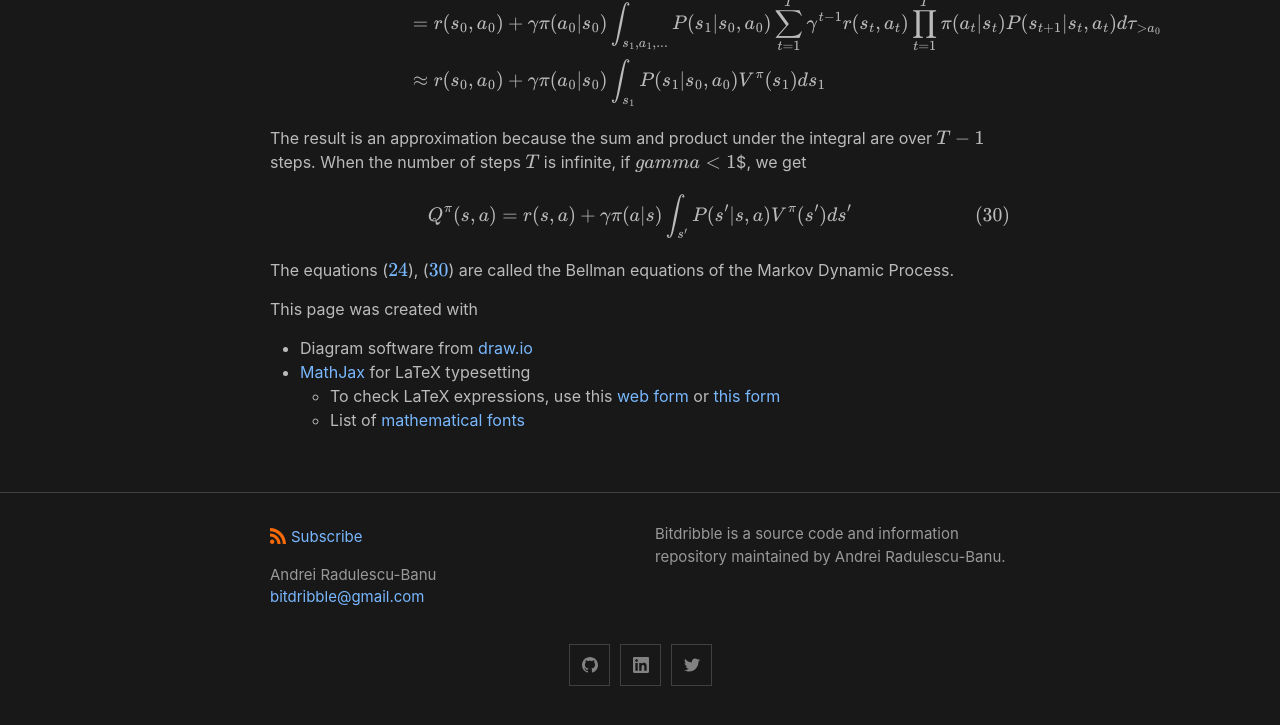
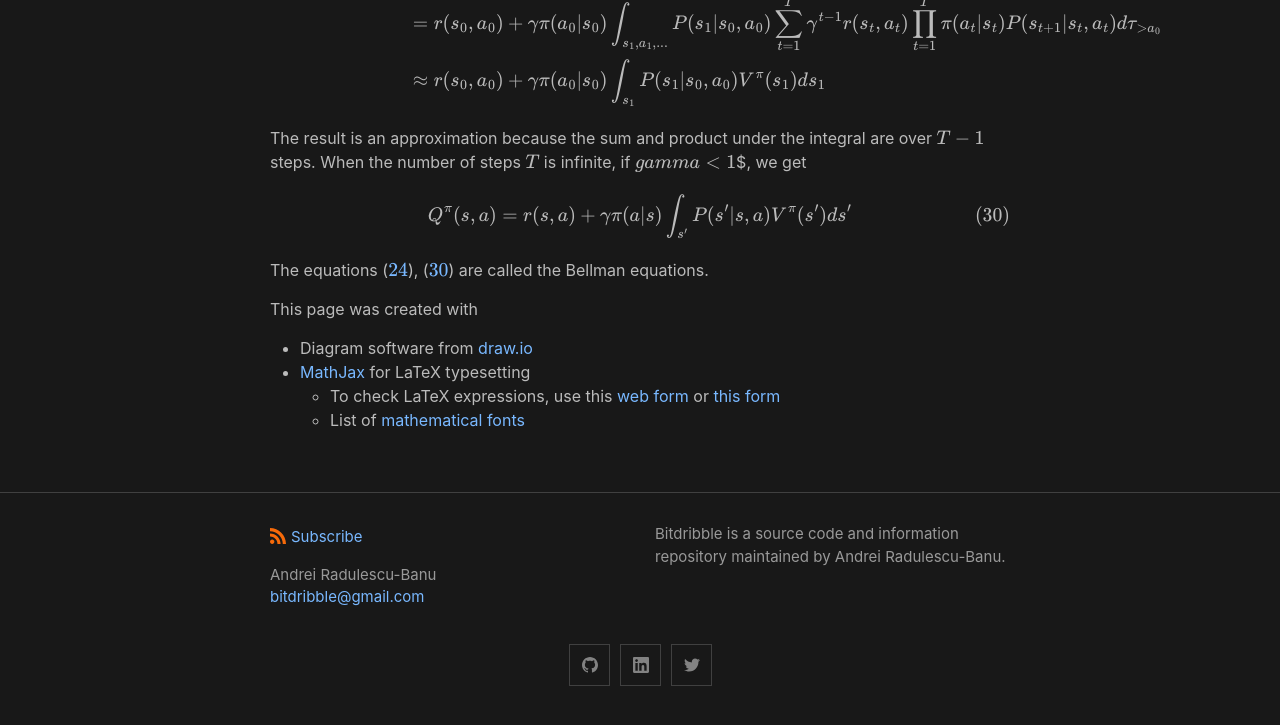
Before and after one commit to analytiq-hub/sigagent.github.io, a Jekyll site: the page built from machine_learning/_posts/2021-01-22-reinforce.md, in a window 1280 px wide and 900 px high, scrolled down 6099 px. Shown: the top 725 px of the window. Built offline with Jekyll 4.4.1, drawn with Linux system fonts in a browser that asks for light colours; formulas are drawn with MathJax 3; a script that is not in the unit is left out.

Commit message:
*** empty log message ***

```diff
--- a/machine_learning/_posts/2021-01-22-reinforce.md
+++ b/machine_learning/_posts/2021-01-22-reinforce.md
@@ -229,7 +229,7 @@ Q^\pi(s, a) & = r(s, a) + \gamma \pi(a \vert s) \int_{s'} P(s' \vert s, a) V^\pi
 \end{align}
 $$
 
-The equations (\ref{eq:v_bellman}), (\ref{eq:q_bellman}) are called the Bellman equations of the Markov Dynamic Process.
+The equations (\ref{eq:v_bellman}), (\ref{eq:q_bellman}) are called the Bellman equations.
 
 This page was created with
 * Diagram software from [draw.io](https://draw.io)
```
